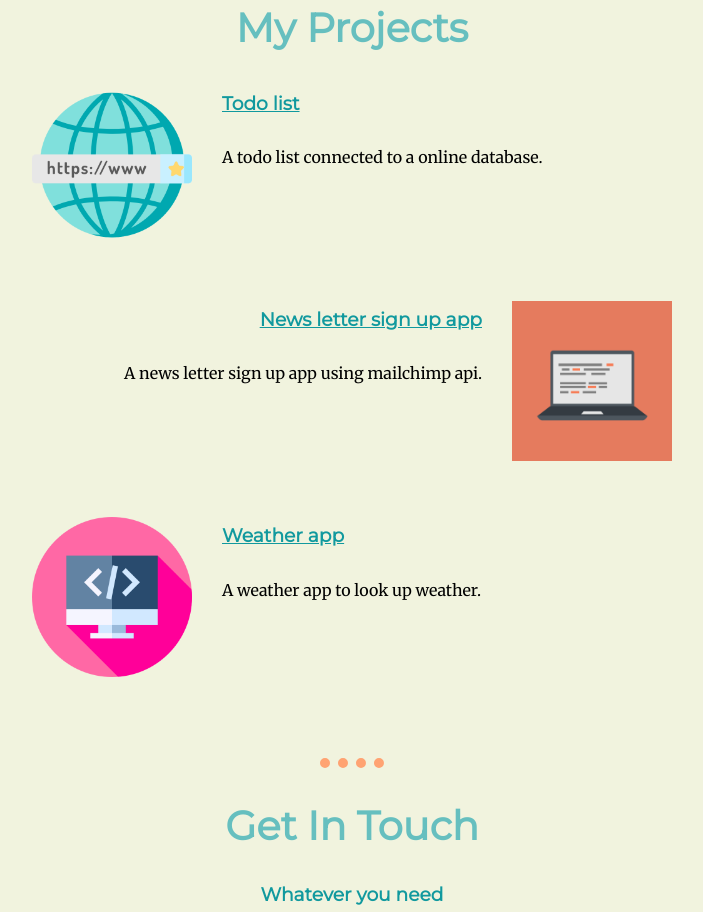
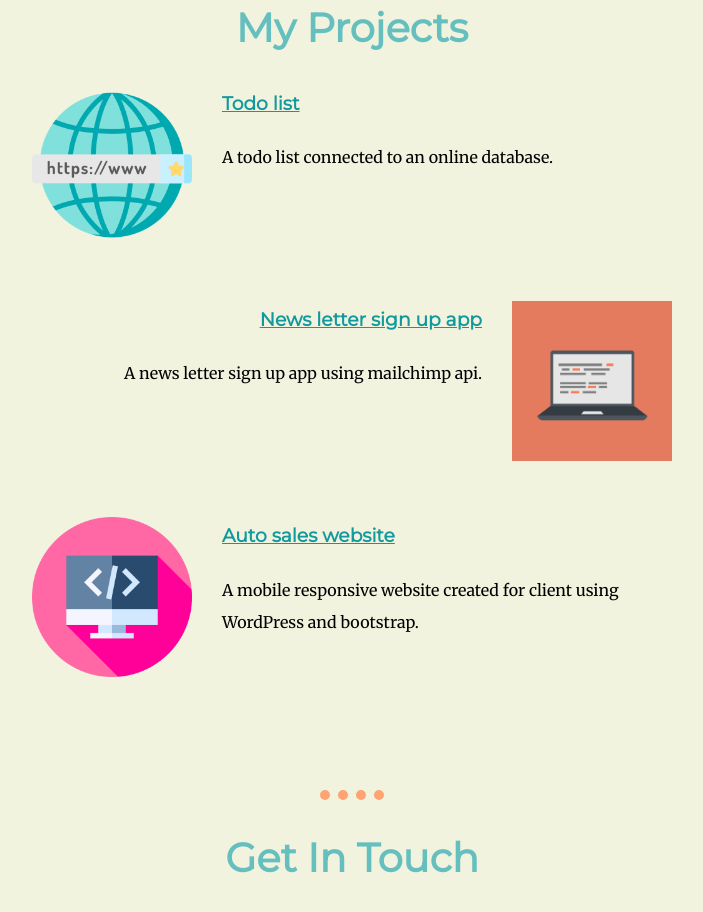
Before and after one commit to w286432531/Personal-site, a plain HTML site: page index.html in a window 1280 px wide. Shown: the part 1386-2298 px from the top of the page, without its empty margins (288-991 px from the left). Drawn offline with Linux system fonts and the light colour scheme.

Commit message:
Changed demo project

```diff
--- a/index.html
+++ b/index.html
@@ -37,7 +37,7 @@
       <div class="skill-row">
         <img class="icon skillpic1" src="Images/internet.png" alt="">
         <h3><a href="https://todo-list-jay-huang.herokuapp.com/">Todo list</a></h3>
-        <p>A todo list connected to a online database. </p>
+        <p>A todo list connected to an online database. </p>
       </div>
       <div class="skill-row">
         <img class="icon skillpic2" src="Images/computer.png" alt="">
@@ -48,8 +48,8 @@
       </div>
       <div class="skill-row">
         <img class="icon skillpic1" src="Images/code.png" alt="">
-        <h3><a href="https://weather-app-jay-huang.herokuapp.com/">Weather app</a></h3>
-        <p>A weather app to look up weather.</p>
+        <h3><a href="https://www.davidautocle.com/">Auto sales website</a></h3>
+        <p>A mobile responsive website created for client using WordPress and bootstrap.  </p>
       </div>
     </div>
     <hr>
```
